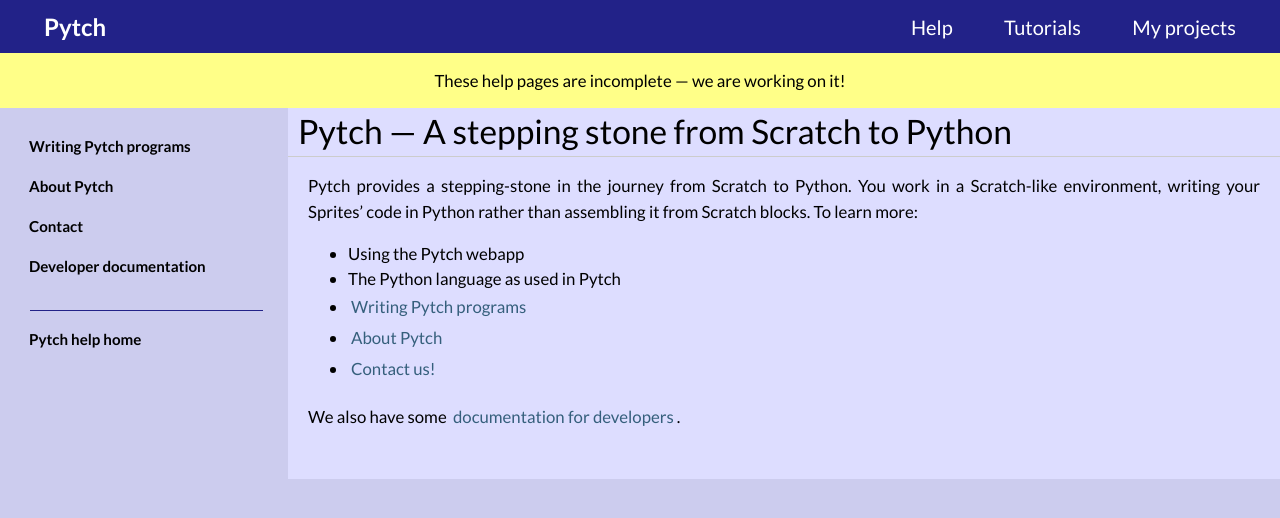
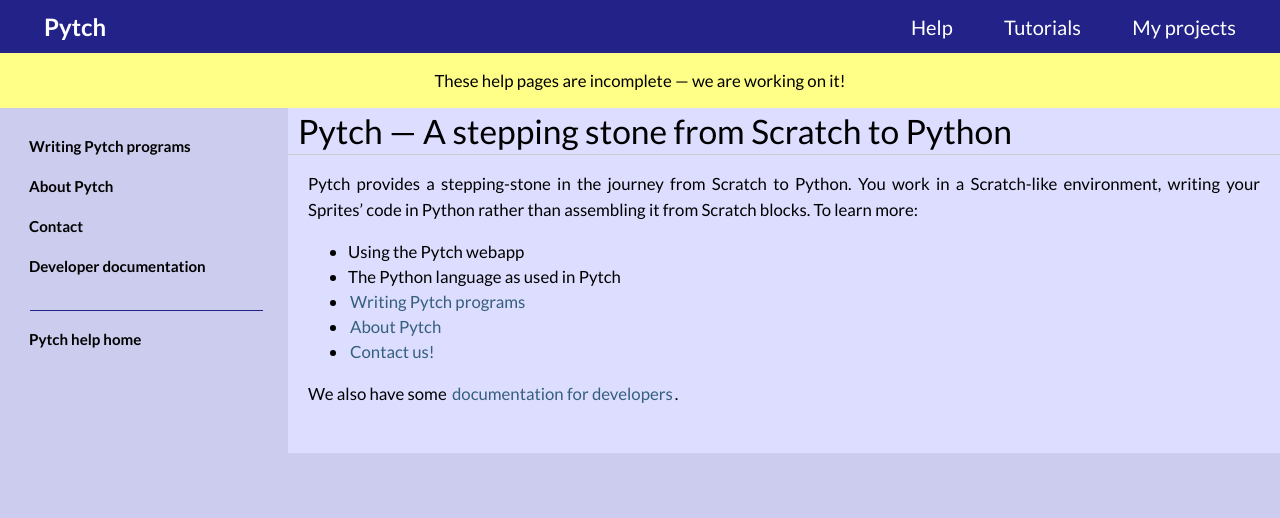
Before and after one commit to pytchlang/pytch-website, a Sphinx documentation site: the page built from source/index.rst, in a window 1280 px wide. Shown: the top 518 px of the page. Built offline with Sphinx 7.4.7, drawn with Linux system fonts in a browser that asks for light colours; pages that are not in the unit, such as notebooks, are missing from menus.

Commit message:
Apply inline-block only to A directly in LI
And use slightly smaller padding/outline for links in normal body
text.

```diff
--- a/source/_static/css/pytch-classic.css
+++ b/source/_static/css/pytch-classic.css
@@ -157,13 +157,18 @@
     border-radius: 4px;
 }
 
+div.document a {
+    padding: 2px;
+    border-radius: 2px;
+}
+
 div.document a:hover {
     text-decoration: none;
     background-color: #99f;
     color: black;
 }
 
-div.docs-home-link a, div.documentwrapper a, div.sphinxsidebar a {
+div.docs-home-link li > a, div.documentwrapper li > a, div.sphinxsidebar li > a {
     display: inline-block;
     padding: 3px;
     border-radius: 3px;
```
